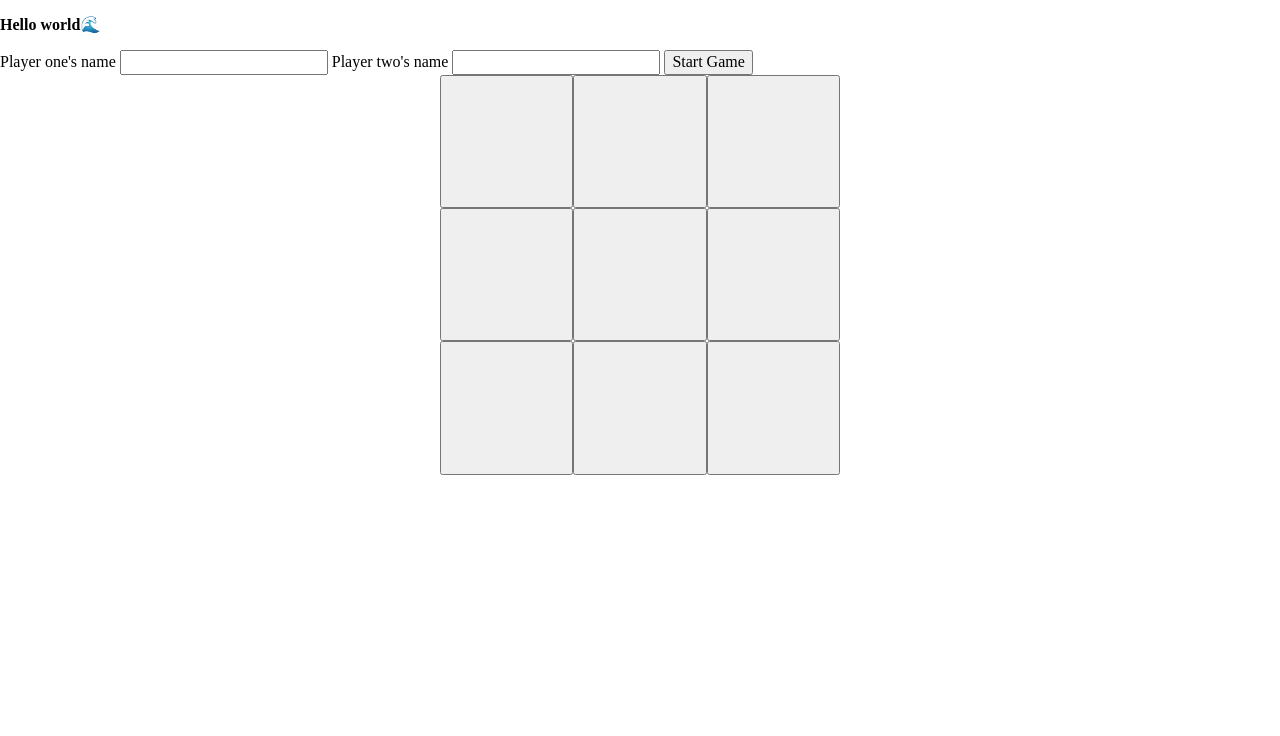
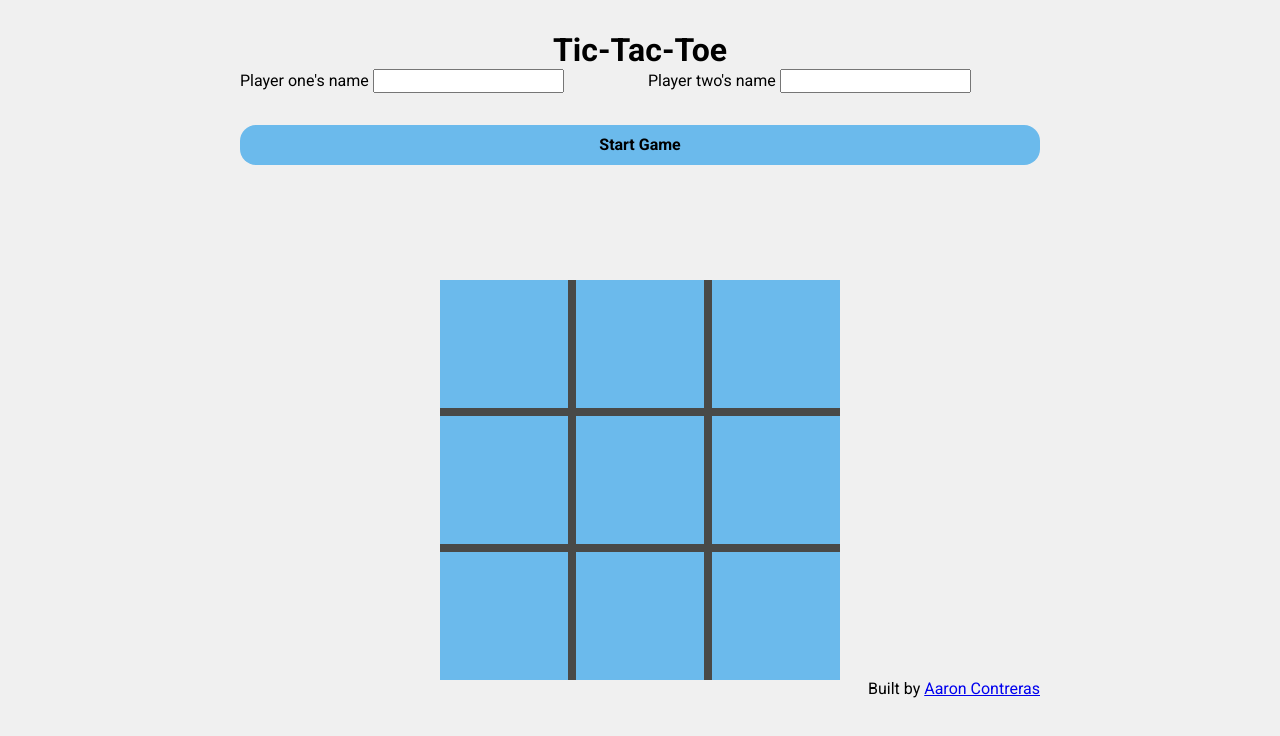
Before and after one commit to aaron-contreras/tic-tac-toe-js, a plain HTML site: page index.html in a window 1280 px wide. Drawn offline with Linux system fonts and the light colour scheme.

Commit message:
feat(ui): provide a basic UI

```diff
--- a/index.html
+++ b/index.html
@@ -6,24 +6,30 @@
   <meta name="viewport" content="width=device-width, initial-scale=1.0">
   <link rel="stylesheet" href="./styles/normalize.css">
   <link rel="stylesheet" href="./styles/index.css">
+  <link rel="preconnect" href="https://fonts.googleapis.com">
+  <link rel="preconnect" href="https://fonts.gstatic.com" crossorigin>
+  <link href="https://fonts.googleapis.com/css2?family=Roboto:wght@400;700;900&display=swap" rel="stylesheet">
   <title>Tic Tac Toe</title>
 </head>
 <body>
-  <p>Hello world🌊</p>
-
+  <div class="container">
+    <header>
+      <h1 class="title">Tic-Tac-Toe</h1>
       <section class="player-data-form">
+        <div class="form-control">
           <label for="player-one-name">Player one's name</label>
           <input type="text" id="player-one-name" name="player-one-name">
-
+        </div>
+        <div class="form-control">
           <label for="player-one-name">Player two's name</label>
           <input type="text" id="player-two-name" name="player-two-name">
-
+        </div>
         <button class="button start-button" id="start-game">Start Game</button>
       </section>
-
+      <section class="game-status">
         <em id="winner"></em>
-
-  <em id="game-status"></em>
+      </section>
+    </header>
     <main class="game-board-container" id="game-board">
       <button class="cell"></button>
       <button class="cell"></button>
@@ -35,6 +41,10 @@
       <button class="cell"></button>
       <button class="cell"></button>
     </main>
+    <footer>
+      <span>Built by <a href="https://github.com/aaron-contreras">Aaron Contreras</a></span>
+    </footer>
+  </div>
   <script src="./js/index.js"></script>
 </body>
 </html>
--- a/js/index.js
+++ b/js/index.js
@@ -195,17 +195,20 @@ const displayController = (function() {
       cell.textContent = _getGameBoard().markerAt(cellIndex);
     });
 
-    _updateGameStatus();
     _displayWinStatus();
     _disableBoard();
   };
 
   const _displayWinStatus = function() {
+    const winnerElement = document.querySelector('#winner');
+
     if (_activeGame.isWin()) {
-      const winnerElement = document.querySelector('#winner');
 
-      winnerElement.textContent = _activeGame.getActivePlayer().name;
-    }
+      winnerElement.textContent = `${_activeGame.getActivePlayer().name} wins`;
+      return;
+    };
+
+    winnerElement.textContent = '';
   };
 
   const _getPlayerNames = function() {
@@ -257,11 +260,6 @@ const displayController = (function() {
     cells[cellIndex].setAttribute('disabled', true);
   };
 
-  const _updateGameStatus = function() {
-    const gameStatusElement = document.querySelector('#game-status');
-    gameStatusElement.textContent = _activeGame.getGameStatus();
-  };
-
   const _disableBoard = function() {
     if (_activeGame.isGameStatePlaying()) return;
 
--- a/styles/index.css
+++ b/styles/index.css
@@ -1,9 +1,23 @@
 :root {
   --game-board-width: 50vh;
+
+  --base-color: #f0f0f0;
+  --dark-color: #494947;
+  --primary-color: #6BBAEC;
+  --darkened-primary-color: #5da5d2;
+
+  --font-family: 'Roboto', sans-serif;
+  font-family: var(--font-family);
 }
 
-p {
-  font-weight: bold;
+h1, h2, h3, h4, h5, h6 {
+  margin: 0;
+}
+
+body {
+  padding: 2rem 0;
+  min-height: calc(100vh - 2rem * 2);
+  background-color: var(--base-color);
 }
 
 .game-board-container {
@@ -13,4 +27,68 @@ p {
 
   display: grid;
   grid-template: repeat(3, 1fr) / repeat(3, 1fr);
+  gap: 0.5rem;
+
+  background-color: var(--dark-color);
 }
+
+.game-board-container .cell {
+  border: none;
+  background-color: var(--primary-color);
+
+  font-size: 3rem;
+  font-weight: 900;
+}
+
+.game-board-container .cell:hover {
+  cursor: pointer;
+  background-color: var(--darkened-primary-color);
+}
+
+.game-board-container .cell:disabled {
+  cursor: default;
+  background-color: var(--primary-color);
+  color: var(--dark-color);
+}
+
+.title {
+  text-align: center;
+}
+
+.player-data-form {
+  display: grid;
+  grid-template-columns: 1fr 1fr;
+  grid-template-rows: repeat(2, 40px);
+  gap: 1rem;
+}
+
+.player-data-form .start-button {
+  grid-column: 1 / span 2;
+  background-color: var(--primary-color);
+  font-weight: bold;
+  border: none;
+  border-radius: 1rem;
+}
+
+.container {
+  margin: 0 auto;
+  max-width: 800px;
+  height: 100%;
+}
+
+header {
+  display: flex;
+  flex-direction: column;
+  flex: 1;
+  height: 200px;
+  margin-bottom: 3rem;
+}
+
+.game-status {
+  text-align: center;
+  font-size: 3rem;
+}
+
+footer {
+  text-align: end;
+}
```
Lines whose indentation alone changed are shown as unchanged.
